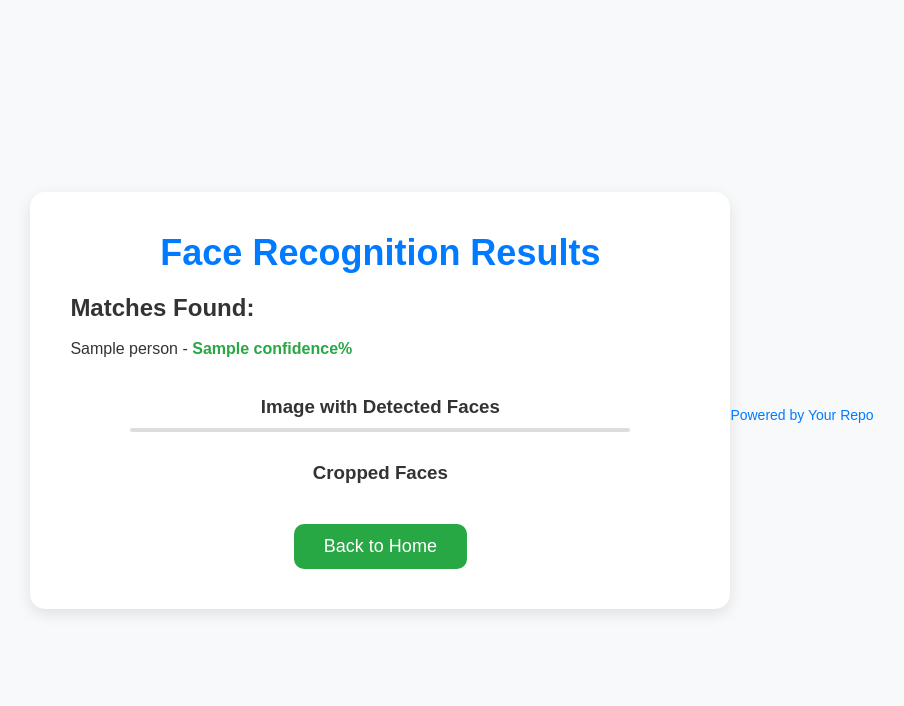
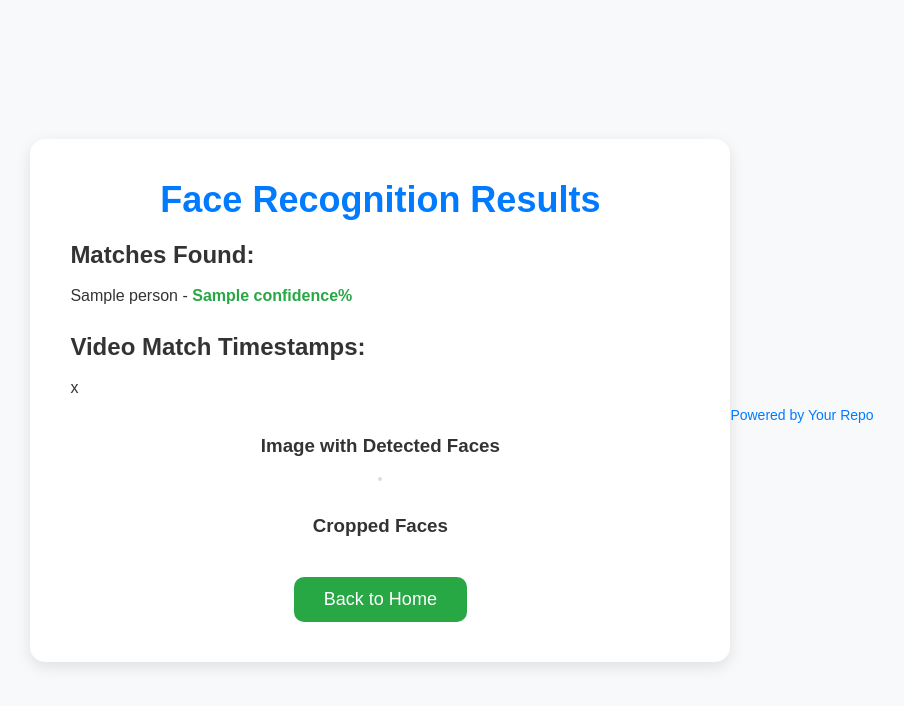
Before and after one commit to i-am-harrysrangal/missing-person-detection, a Flask app: template templates/result.html in a window 1280 px wide. Shown: the top 706 px of the page, without its empty margins (188-1092 px from the left). Run offline with Flask 3, Linux system fonts and the light colour scheme; the template is opened without the code that fills it: most values are stand-ins (such as "Sample title", 1, 10 or a date in 2020).

Commit message:
adding video matching feature

```diff
--- a/app.py
+++ b/app.py
@@ -1,5 +1,6 @@
 import os
 import cv2
+import datetime
 import numpy as np
 from flask import Flask, render_template, request, send_from_directory, redirect, url_for
 from werkzeug.utils import secure_filename
@@ -8,24 +9,64 @@ from utils import load_known_faces, crop_face, draw_face_box
 
 app = Flask(__name__)
 
-# Set up paths
-KNOWN_FACES_DIR = 'known_faces'
-UPLOAD_FOLDER = 'uploads'
-app.config['UPLOAD_FOLDER'] = UPLOAD_FOLDER
+# Configuration
+app.config['UPLOAD_FOLDER'] = 'uploads'
+app.config['KNOWN_FACES_DIR'] = 'known_faces'
+app.config['VIDEO_FOLDER'] = 'videos'
+
+# Ensure directories exist
+os.makedirs(app.config['UPLOAD_FOLDER'], exist_ok=True)
+os.makedirs(app.config['KNOWN_FACES_DIR'], exist_ok=True)
+os.makedirs(app.config['VIDEO_FOLDER'], exist_ok=True)
 
 # Initialize InsightFace model
 face_app = insightface.app.FaceAnalysis(name="buffalo_l")
 face_app.prepare(ctx_id=0, det_size=(640, 640))
 
-# Load known faces
+# Pre-load known face embeddings
 known_face_embeddings, known_face_names = load_known_faces()
 
-# Function to remove uploaded file after processing
 def remove_uploaded_file(file_path):
     if os.path.exists(file_path):
         os.remove(file_path)
 
-# Route: home page for upload
+def cosine_similarity(a, b):
+    return np.dot(a, b) / (np.linalg.norm(a) * np.linalg.norm(b))
+
+def get_face_embedding(image_path):
+    img = cv2.imread(image_path)
+    if img is None:
+        return None
+    faces = face_app.get(img)
+    if faces:
+        return faces[0].embedding  # Use first face found
+    return None
+
+def process_video(video_path, input_embedding):
+    timestamps = []
+    cap = cv2.VideoCapture(video_path)
+    if not cap.isOpened():
+        return timestamps
+    fps = cap.get(cv2.CAP_PROP_FPS)
+    frame_num = 0
+
+    while cap.isOpened():
+        ret, frame = cap.read()
+        if not ret:
+            break
+        # Process every 2 seconds
+        if frame_num % int(fps * 2) == 0:
+            faces = face_app.get(frame)
+            for face in faces:
+                similarity = cosine_similarity(input_embedding, face.embedding)
+                if similarity > 0.5:  # Threshold for video matches
+                    timestamp = str(datetime.timedelta(seconds=int(frame_num / fps)))
+                    timestamps.append(timestamp)
+                    break  # Avoid duplicate timestamps per frame
+        frame_num += 1
+    cap.release()
+    return timestamps
+
 @app.route('/', methods=['GET', 'POST'])
 def index():
     if request.method == 'POST':
@@ -37,98 +78,105 @@ def index():
 
         filename = secure_filename(file.filename)
         filepath = os.path.join(app.config['UPLOAD_FOLDER'], filename)
-        os.makedirs(app.config['UPLOAD_FOLDER'], exist_ok=True)
         file.save(filepath)
 
         return handle_face_recognition(filepath, filename)
-
     return render_template('index.html')
 
-# Core function: handle face recognition
 def handle_face_recognition(filepath, filename):
     img = cv2.imread(filepath)
     if img is None:
         remove_uploaded_file(filepath)
-        return render_template('result.html', message="Failed to load the uploaded image. Please try another image.")
+        return render_template('result.html', message="Failed to load image.")
 
     faces = face_app.get(img)
-
     matches = []
     cropped_faces = []
 
     if faces:
         for face in faces:
             embedding = face.embedding
-
-            # Calculate cosine similarity
             similarities = np.dot(known_face_embeddings, embedding) / (
                 np.linalg.norm(known_face_embeddings, axis=1) * np.linalg.norm(embedding)
             )
-            best_match_index = np.argmax(similarities)
-            best_match_score = similarities[best_match_index]
-            matched_name = known_face_names[best_match_index]
-            confidence_percentage = round(best_match_score * 100, 2)
+            best_match_idx = np.argmax(similarities)
+            confidence = round(similarities[best_match_idx] * 100, 2)
+            if confidence > 49:
+                matches.append((known_face_names[best_match_idx], confidence))
+                # Crop and draw box
+                bbox = face.bbox.astype(int)
+                cropped_name = crop_face(img, bbox[1], bbox[3], bbox[0], bbox[2], known_face_names[best_match_idx])
+                cropped_faces.append(cropped_name)
+                draw_face_box(img, bbox[1], bbox[3], bbox[0], bbox[2], f"{known_face_names[best_match_idx]} ({confidence}%)")
 
-            # add matched only when confidence is more than 50)
-            if confidence_percentage > 49:
-                matches.append((matched_name, confidence_percentage))
-
-            # Crop the detected face
-            if confidence_percentage > 49:
-                bbox = face.bbox.astype(int)
-                cropped_face_filename = crop_face(img, bbox[1], bbox[2], bbox[3], bbox[0], matched_name)
-                cropped_faces.append(cropped_face_filename)
-
-                # Draw rectangle and label
-                draw_face_box(img, bbox[1], bbox[2], bbox[3], bbox[0], f"{matched_name} ({confidence_percentage}%)")
-
-        # Save boxed image if faces were processed
-        image_with_boxes_filename = f"boxed_{filename}"
-        image_with_boxes_path = os.path.join(app.config['UPLOAD_FOLDER'], image_with_boxes_filename)
-        cv2.imwrite(image_with_boxes_path, img)
-
-        # Remove original uploaded file after processing
+        # Save image with boxes
+        output_path = os.path.join(app.config['UPLOAD_FOLDER'], f"boxed_{filename}")
+        cv2.imwrite(output_path, img)
         remove_uploaded_file(filepath)
 
-        # Pass the matches and cropped faces correctly
         if matches:
             matches.sort(key=lambda x: x[1], reverse=True)
-            return render_template('result.html', matches=matches, image_path=image_with_boxes_filename, cropped_faces=cropped_faces)
+            return render_template('result.html', matches=matches, image_path=f"boxed_{filename}", cropped_faces=cropped_faces)
         else:
-            return render_template('result.html', message="No match found.")
+            return render_template('result.html', message="No matches found.")
     else:
         remove_uploaded_file(filepath)
-        return render_template('result.html', message="No face detected.")
+        return render_template('result.html', message="No faces detected.")
 
-# Route to serve uploaded images
+@app.route('/match_video', methods=['POST'])
+def match_video():
+    if 'image' not in request.files:
+        return render_template('result.html', message="No file uploaded.")
+    file = request.files['image']
+    if file.filename == '':
+        return render_template('result.html', message="No file selected.")
+
+    filename = secure_filename(file.filename)
+    filepath = os.path.join(app.config['UPLOAD_FOLDER'], filename)
+    file.save(filepath)
+
+    # Get input face embedding
+    input_embedding = get_face_embedding(filepath)
+    if input_embedding is None:
+        remove_uploaded_file(filepath)
+        return render_template('result.html', message="No face detected in image.")
+
+    # Find first available video
+    video_files = [f for f in os.listdir(app.config['VIDEO_FOLDER']) if f.endswith(('.mp4', '.avi'))]
+    if not video_files:
+        remove_uploaded_file(filepath)
+        return render_template('result.html', message="No videos found.")
+    video_path = os.path.join(app.config['VIDEO_FOLDER'], video_files[0])
+
+    # Process video
+    timestamps = process_video(video_path, input_embedding)
+    remove_uploaded_file(filepath)
+
+    if not timestamps:
+        return render_template('result.html', message="No matches in video.")
+    return render_template('result.html', timestamps=timestamps)
+
 @app.route('/uploads/<filename>')
 def uploaded_file(filename):
     return send_from_directory(app.config['UPLOAD_FOLDER'], filename)
 
-# Route for adding a new known face
 @app.route('/add_known_face', methods=['GET', 'POST'])
 def add_known_face():
     if request.method == 'POST':
         name = request.form['name']
         files = request.files.getlist('known_faces')
-
         for file in files:
-            image_path = os.path.join(KNOWN_FACES_DIR, secure_filename(file.filename))
-            os.makedirs(KNOWN_FACES_DIR, exist_ok=True)
-            file.save(image_path)
-
-            # Process new face
-            img = cv2.imread(image_path)
-            if img is None:
-                continue
-
-            faces = face_app.get(img)
-            if faces:
-                known_face_embeddings.append(faces[0].embedding)
-                known_face_names.append(name)
-
+            filename = secure_filename(file.filename)
+            filepath = os.path.join(app.config['KNOWN_FACES_DIR'], filename)
+            file.save(filepath)
+            # Update known embeddings
+            img = cv2.imread(filepath)
+            if img is not None:
+                faces = face_app.get(img)
+                if faces:
+                    known_face_embeddings.append(faces[0].embedding)
+                    known_face_names.append(name)
         return redirect(url_for('index'))
-
     return render_template('add_known_face.html')
 
 if __name__ == '__main__':
--- a/templates/index.html
+++ b/templates/index.html
@@ -71,6 +71,12 @@
             <input type="file" name="known_face" accept="image/*" required>
             <button type="submit">Upload Known Face</button>
         </form>
+        <!-- Insert this in your existing form that uploads the image -->
+        <form action="/match_video" method="POST" enctype="multipart/form-data">
+            <input type="file" name="image" accept="image/*" required>
+            <br>
+            <button type="submit">Match Against Video</button>
+        </form>
 
         <footer>
             <p>&copy; 2025 Face Recognition App</p>
--- a/templates/result.html
+++ b/templates/result.html
@@ -114,19 +114,17 @@
         }
 
         .image-wrapper {
-            width: 100%;
-            max-width: 500px;
-            height: auto;
-            overflow: hidden;
+            display: inline-block;
             border: 2px solid #ddd;
             border-radius: 10px;
             margin: 0 auto;
         }
 
         .image-wrapper img {
-            width: 100%;
+            display: block;
+            max-width: 100%;
             height: auto;
-            object-fit: contain;
+            image-rendering: auto;
         }
 
         .cropped-faces-section {
@@ -162,10 +160,6 @@
                 font-size: 16px;
                 padding: 10px 20px;
             }
-            .image-wrapper {
-                width: 100%;
-                height: auto;
-            }
             .cropped-faces img {
                 width: 80px;
                 height: 80px;
@@ -191,6 +185,17 @@
         <p class="no-match">{{ message }}</p>
     {% endif %}
 
+    {% if timestamps %}
+        <div class="results">
+            <h2>Video Match Timestamps:</h2>
+            <ul>
+                {% for ts in timestamps %}
+                    <li>{{ ts }}</li>
+                {% endfor %}
+            </ul>
+        </div>
+    {% endif %}
+
     {% if matches %}
         <div class="image-container">
             <h3>Image with Detected Faces</h3>
@@ -200,7 +205,6 @@
                 {% endif %}
             </div>
         </div>
-
 
         <div class="cropped-faces-section">
             <h3>Cropped Faces</h3>
```
Also changed, not shown: utils.py (+5 -5 lines). Lines whose indentation alone changed are shown as unchanged.
